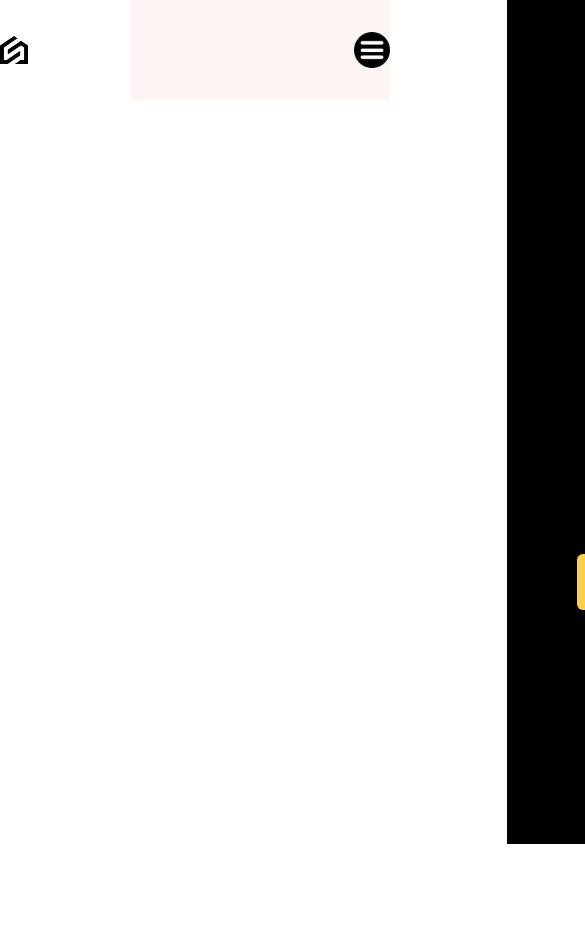
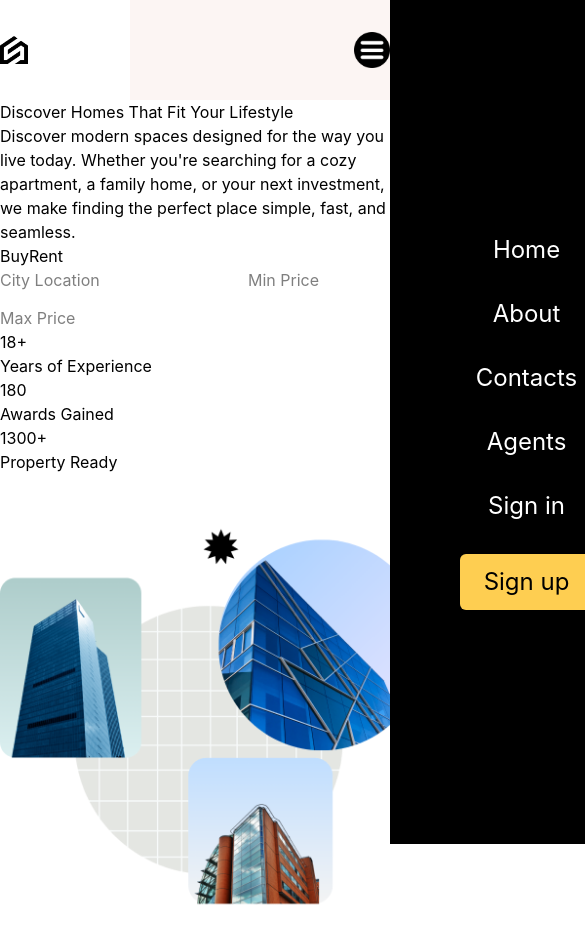
Before and after one commit to MohammadSiddiq05/real-state-app, a React (Vite) app: page / in a window 390 px wide. Shown: the top 944 px of the page, 585 px wide, since content can reach past the window. Before the commit the page ends 844 px from the top, so only its background shows below. Built offline with nearby package versions, Linux system fonts and the light colour scheme.

Commit message:
Fix navbar scroll behavior

```diff
--- a/src/App.jsx
+++ b/src/App.jsx
@@ -1,10 +1,17 @@
 import React from 'react'
-import Navbar from './components/Navbar'
+import Navbar from './components/Navbar/Navbar'
+import HomePage from './routes/homepage/HomePage'
 
 const App = () => {
   return (
-    <div>
-      <Navbar/>
+    <div className='layout'>
+      <div className="navbar">
+        <Navbar/>
+      </div>
+
+      <div className="content">
+        <HomePage/>
+      </div>
     </div>
   )
 }
--- a/src/components/Navbar.jsx
+++ b/src/components/Navbar/Navbar.jsx
@@ -77,18 +77,25 @@ const Navbar = () => {
 
         <div
           className={`
-            absolute top-0
-            ${open ? "right-0" : "-right-full"}
-            w-[70%] sm:w-[50%]
+    md:hidden
+    absolute
+    top-0
+    right-0
+    w-[70%]
+    sm:w-[50%]
     h-screen
-            bg-black text-white
-            flex flex-col
+    bg-black
+    text-white
+    flex
+    flex-col
     items-center
     justify-center
     gap-8
     text-2xl
-            transition-all
+    transform
+    transition-transform
     duration-500
+    ${open ? "translate-x-0" : "translate-x-full"}
   `}
         >
           <a href="/" onClick={() => setOpen(false)}>
--- /dev/null
+++ b/src/components/searchBar/SearchBar.jsx
@@ -0,0 +1,23 @@
+import React from 'react'
+
+const SearchBar = () => {
+    return (
+        <div className='searchBar'>
+
+            <div className="type">
+                <button>Buy</button>
+                <button>Rent</button>
+            </div>
+            <form>
+                <input type="text" name="Localtion" placeholder='City Location' />
+                <input type="number" name="minPrice" min={0} max={10000000} placeholder='Min Price' />
+                <input type="number" name="maxPrice" min={0} max={10000000} placeholder='Max Price' />
+                <button>
+                    <img src="/search.png" alt="" />
+                </button>
+            </form>
+        </div>
+    )
+}
+
+export default SearchBar
--- /dev/null
+++ b/src/routes/homepage/HomePage.jsx
@@ -0,0 +1,36 @@
+import React from 'react'
+import SearchBar from '../../components/searchBar/SearchBar'
+
+const HomePage = () => {
+    return (
+        <div className='homePage'>
+            <div className="textContainer">
+                <div className="wrapper">
+                    <h1 className='title'>Discover Homes That Fit Your Lifestyle</h1>
+                    <p>Discover modern spaces designed for the way you live today. Whether you're searching for a cozy apartment, a family home, or your next investment, we make finding the perfect place simple, fast, and seamless.</p>
+                    <SearchBar/>
+                    <div className="boxes">
+                        <div className="box">
+                            <h1>18+</h1>
+                            <h2>Years of Experience</h2>
+                        </div>
+                         <div className="box">
+                            <h1>180</h1>
+                            <h2>Awards Gained</h2>
+                        </div>
+                         <div className="box">
+                            <h1>1300+</h1>
+                            <h2>Property Ready</h2>
+                        </div>
+                    </div>
+                </div>
+            </div>
+            <div className="imgcontainer">
+                <img src="bg.png" alt="" />
+            </div>
+        </div>
+
+    )
+}
+
+export default HomePage
```
Lines whose indentation alone changed are shown as unchanged.
